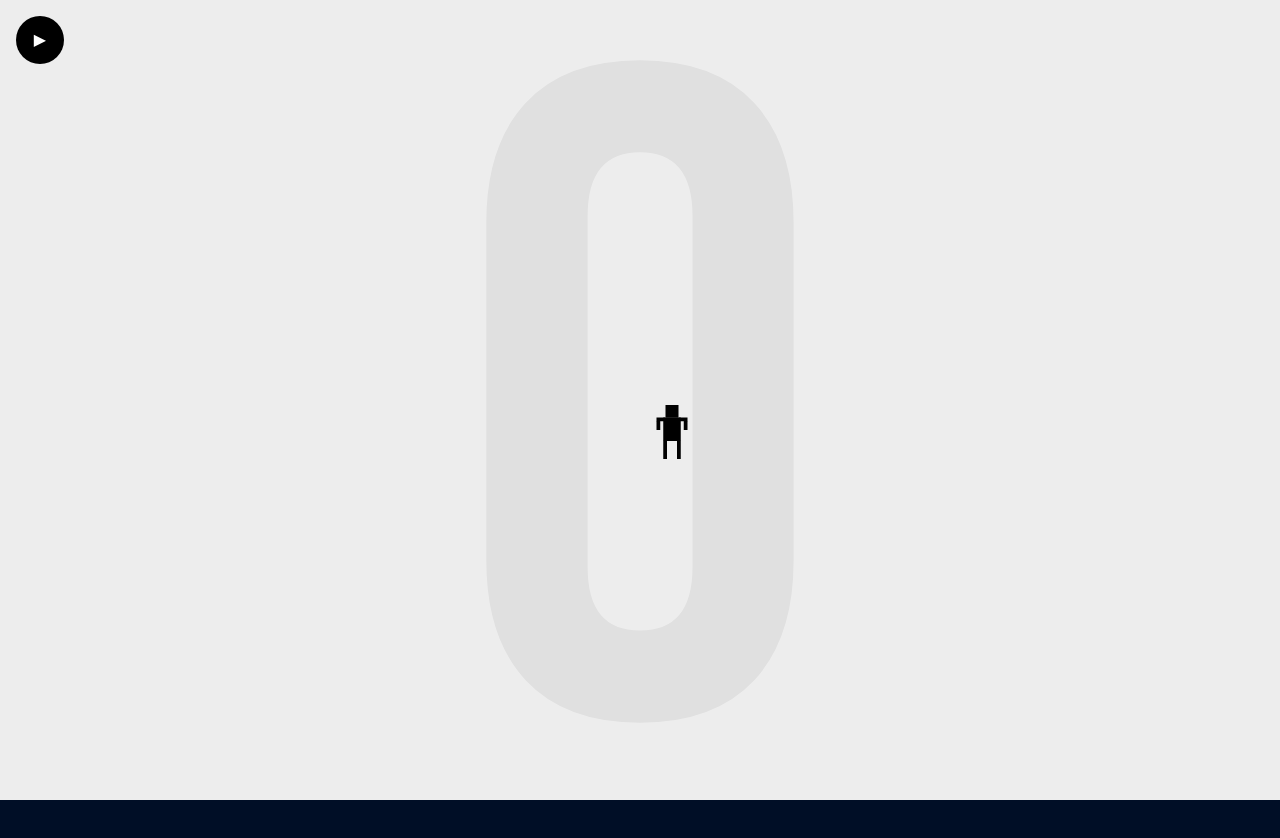
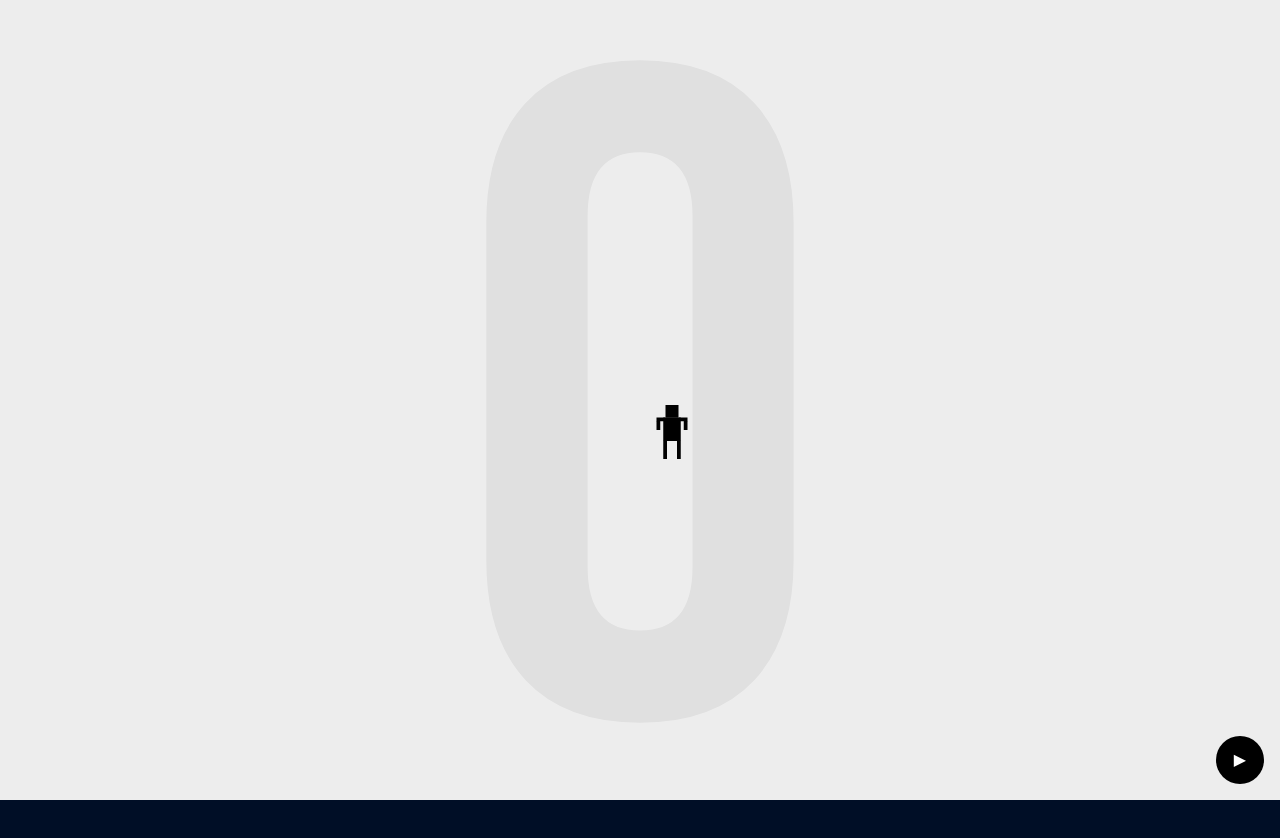
Before and after one commit to bst-myoung/ayumu, a website with bundled scripts: page index.html in a window 1280 px wide. Built offline with nearby package versions, Linux system fonts and the light colour scheme.

Commit message:
レイアウトを修整

```diff
--- a/_css/dev/_buttons.scss
+++ b/_css/dev/_buttons.scss
@@ -3,8 +3,8 @@
 
 .soundButton {
     position: absolute;
-    top: 1rem;
-    left: 1rem;
+    bottom: 1rem;
+    right: 1rem;
     width: 1rem;
     height: 1rem;
     padding: 1rem;
@@ -19,6 +19,9 @@
     justify-content: center;
 
     cursor: pointer;
+
+    transition: all 0.3s ease;
+
     &.active {
         background: #{$black}50;
     }
```
Also changed, not shown: _css/production/main.css, _css/production/main.min.css, 2 other files.
